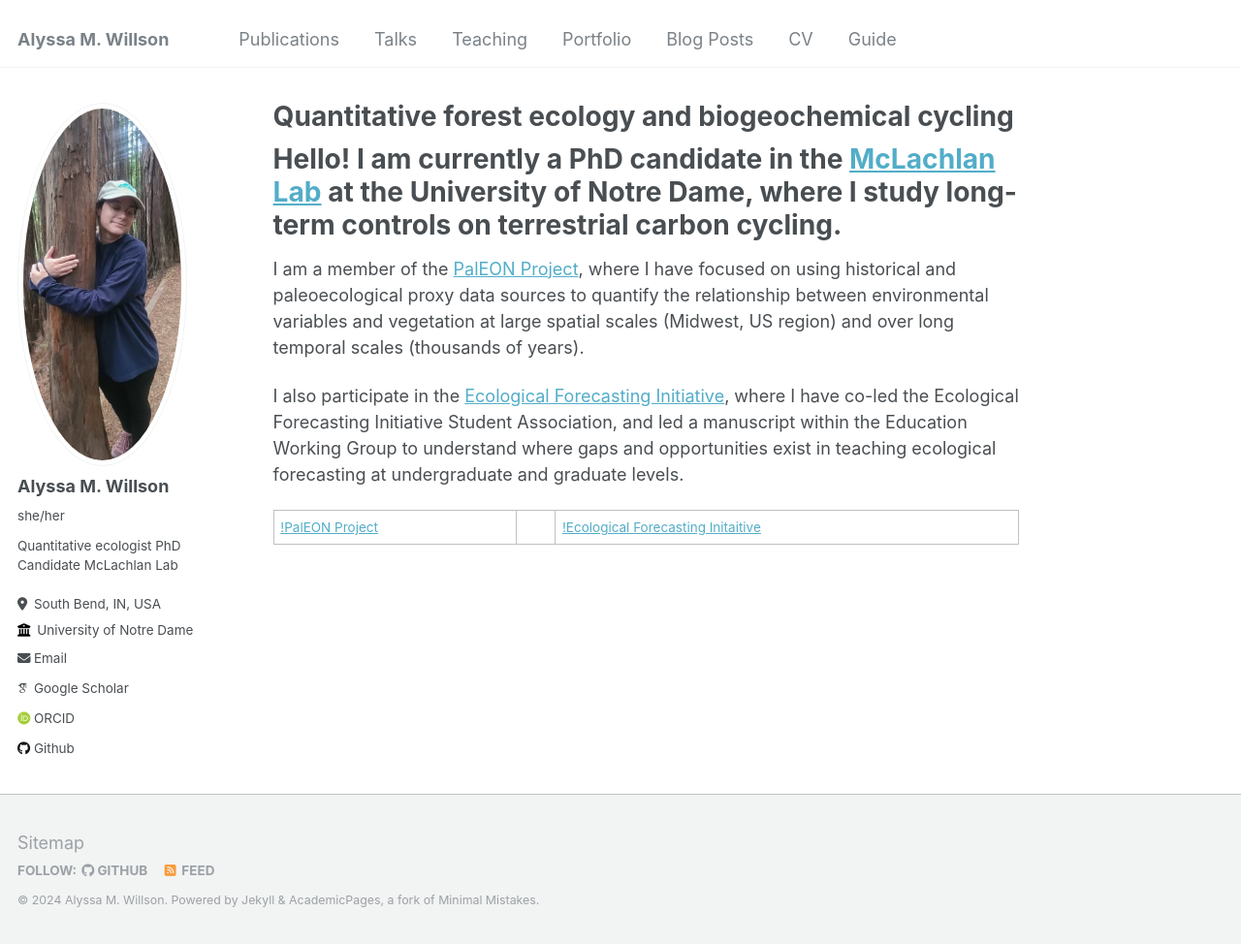
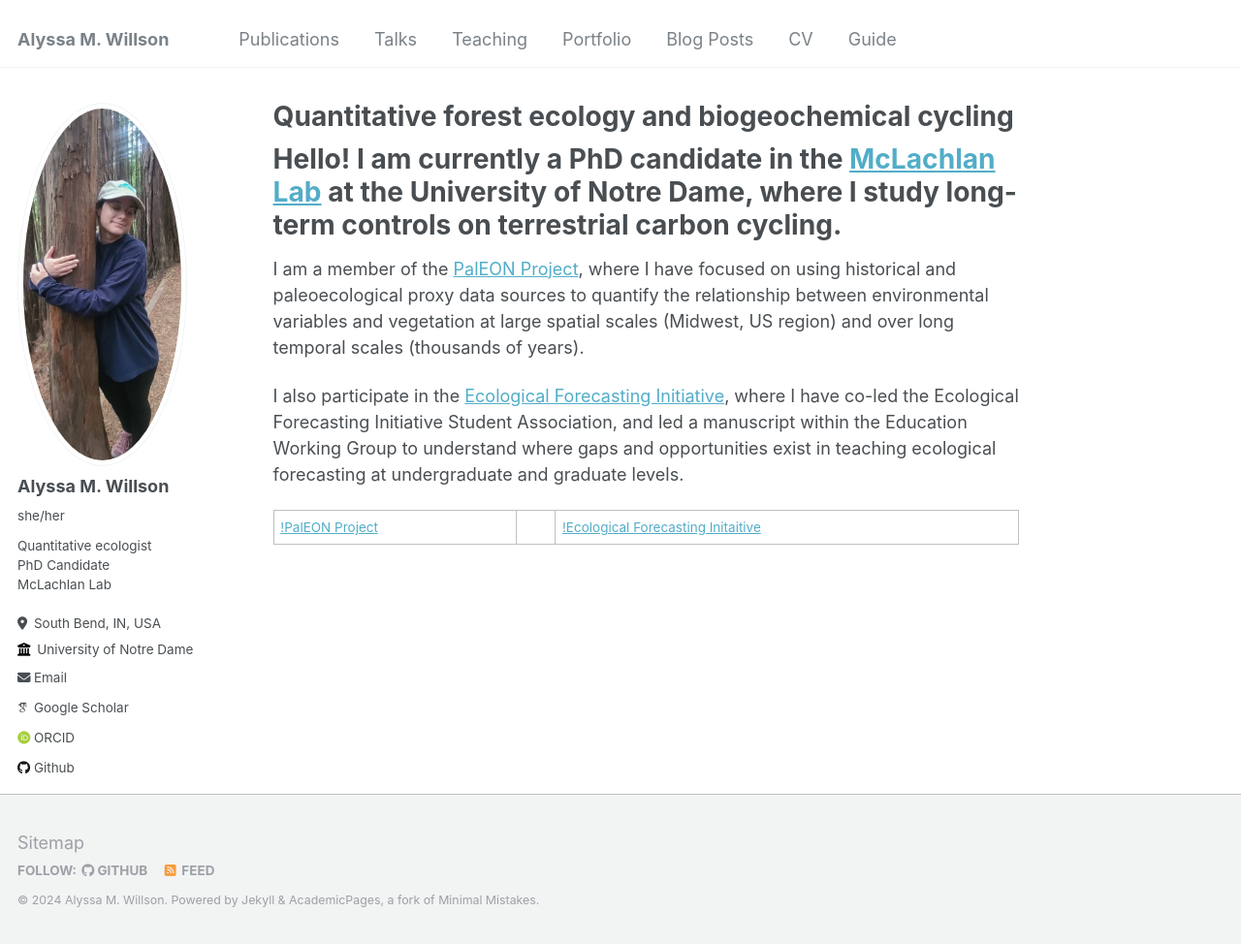
Before and after one commit to amwillson/amwillson.github.io, a Jekyll site: the page built from _pages/about.md, in a window 1280 px wide and 974 px high. Shown: the whole window at 97% size. Built offline with Jekyll 4.4.1, drawn with Linux system fonts in a browser that asks for light colours; some web fonts are replaced.

Commit message:
Fixing side bar

```diff
--- a/_config.yml
+++ b/_config.yml
@@ -24,7 +24,7 @@ author:
   avatar           : "profile.png"
   name             : "Alyssa M. Willson"
   pronouns         : "she/her"
-  bio              : "Quantitative ecologist \ PhD Candidate \ McLachlan Lab"
+  bio              : "Quantitative ecologist <br /> PhD Candidate <br /> McLachlan Lab"
   location         : "South Bend, IN, USA"
   employer         : "University of Notre Dame"
   uri              : # URL
```
